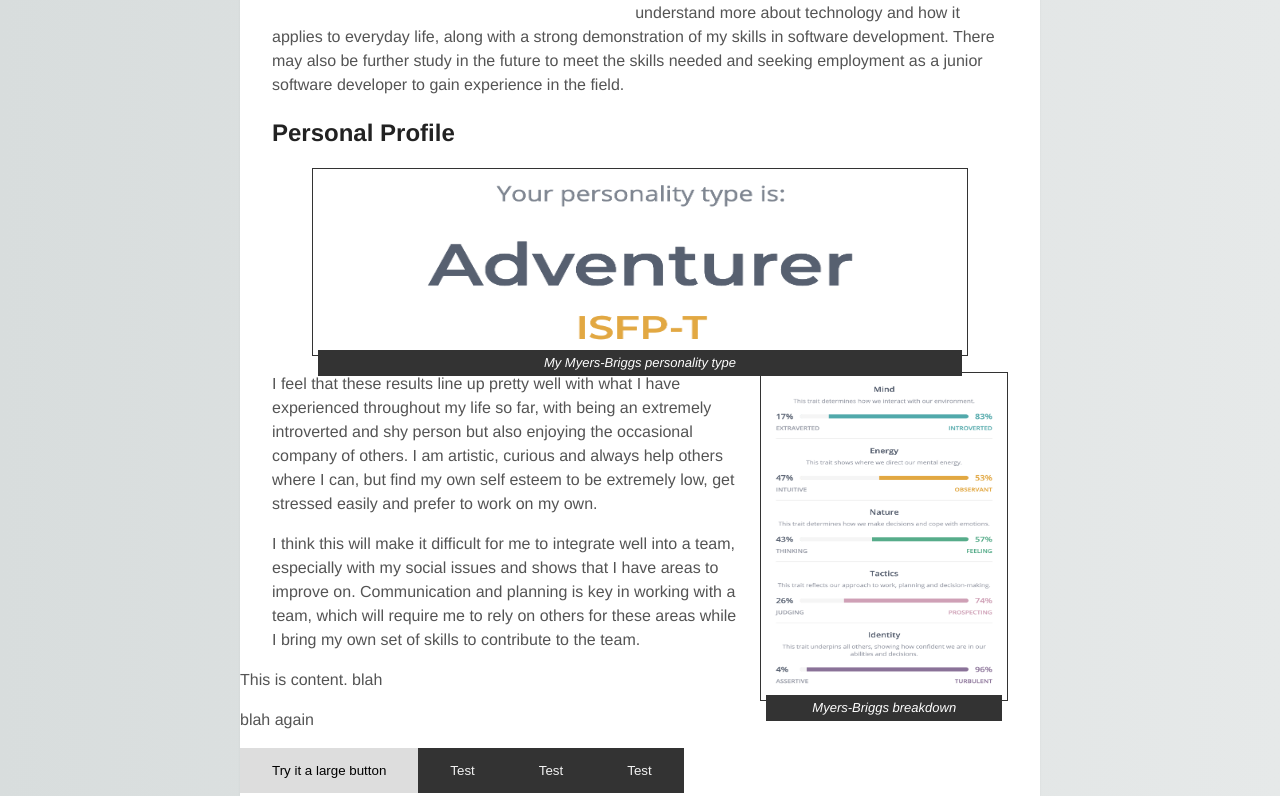
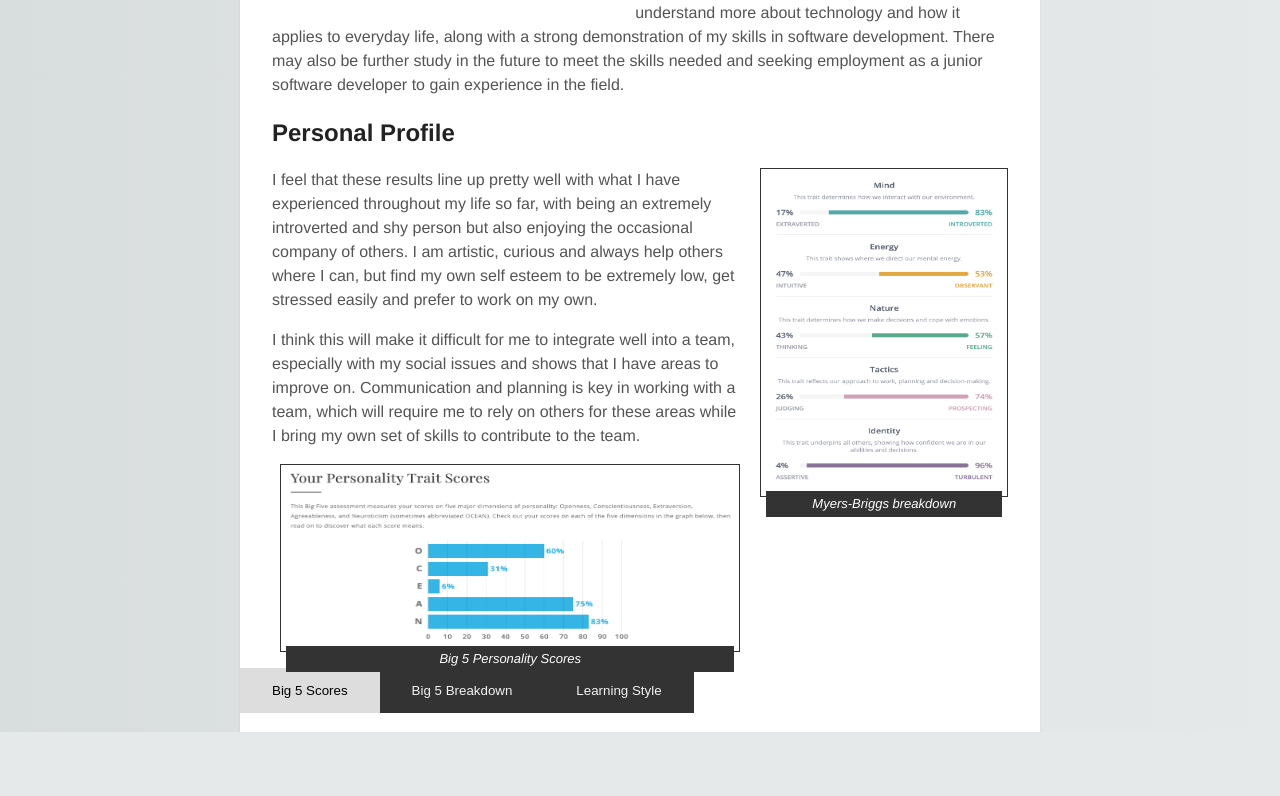
Before and after one commit to scuba156RMIT/IIT_Assignment01, a plain HTML site: page index.html in a window 1280 px wide. Shown: the part 1959-2755 px from the top of the page. After the commit the page ends 2691 px from the top, so only its background shows below. Drawn offline with Linux system fonts and the light colour scheme.

Commit message:
- Cropped images - Mved javascript to seperate file

```diff
--- a/index.html
+++ b/index.html
@@ -1,9 +1,11 @@
 <html>
+
 <head>
   <meta charset="utf-8">
   <meta http-equiv="X-UA-Compatible" content="IE=edge">
   <title>Assignment 1</title>
   <link rel="stylesheet" href="main.css">
+  <script type="text/javascript" src="javascript.js"></script>
 </head>
 
 <body>
@@ -20,7 +22,7 @@
     <h1>My Profile</h1>
     <h2 style="max-width:50%; display:inline;">About Me</h2>
 
-    <figure class="figure-right" >
+    <figure class="figure-right">
       <img src="images/profile.jpg" alt="Photo of me">
       <figcaption>Photo of me</figcaption>
     </figure>
@@ -45,7 +47,8 @@
     <figure class="figure-left">
       <img src="images/xcom.png" alt="UFO Enemy Unknown">
       <figcaption>Screenshot of UFO Enemy Unknown
-        <br>(source:<a target="_blank" href="https://en.wikipedia.org/wiki/UFO:_Enemy_Unknown#/media/File:Xcom2.png"> Wikipedia</a>)</figcaption>
+        <br>(source:<a target="_blank" href="https://en.wikipedia.org/wiki/UFO:_Enemy_Unknown#/media/File:Xcom2.png"> Wikipedia</a>)
+      </figcaption>
     </figure>
 
     <p>This has now led to me looking to obtain the qualifications I need to
@@ -92,11 +95,12 @@
     <figure class="figure-left img-thumbnail" style="width:45%; height: 65%">
       <span style="height:91.5%">
         <a target="_blank" href="images/ideal-job.png">
-          <img style="height=90%" src="images/ideal-job.png" alt="Ideal job screenshot" >
+          <img style="height=90%" src="images/ideal-job.png" alt="Ideal job screenshot">
         </a>
       </span>
       <figcaption>Screenshot of my ideal job
-        <br>(source:<a target="_blank" href="https://www.seek.com.au/job/50450243"> Seek.com.au</a>)</figcaption>
+        <br>(source:<a target="_blank" href="https://www.seek.com.au/job/50450243"> Seek.com.au</a>)
+      </figcaption>
     </figure>
 
     <p>This would include developing games using the Unity engine with C# or
@@ -121,16 +125,16 @@
 
     <h2>Personal Profile</h2>
 
-    <figure class="figure-center" style="height:25%;">
+    <!-- <figure class="figure-center" style="height:25%;">
       <span style="height:100%;">
       <img src="images/myers-briggs-type.png" alt="Myers-Briggs type" style="height:100%; width:100%;">
     </span>
       <figcaption>My Myers-Briggs personality type</figcaption>
-    </figure>
+    </figure> -->
 
     <figure class="figure-right" style="width:32%; height:45%">
       <!-- <span style="height:91.5%"> -->
-          <img style="height=90%" src="images/myers-briggs-breakdown.png" alt="Myers-Briggs breakdown" >
+      <img style="height=90%" src="images/myers-briggs-breakdown.png" alt="Myers-Briggs breakdown">
       <!-- </span> -->
       <figcaption>Myers-Briggs breakdown</figcaption>
     </figure>
@@ -150,58 +154,38 @@
       contribute to the team.</p>
   </div>
 
-  <div id="test1" class="tab-content active">This is content. blah <p> blah again</p></div>
+  <div class="tabs">
+    <div id="test1" class="tab-content active">
+      <figure class="figure-center" style="height:25%;">
+        <span style="height:100%;">
+          <img src="images/big-5-personality-scores.png" alt="Big 5 Personality Scores" style="height:100%; width:100%;">
+        </span>
+        <figcaption>Big 5 Personality Scores</figcaption>
+      </figure>
+    </div>
     <div id="test2" class="tab-content">
       <figure class="figure-center" style="height:25%;">
         <span style="height:100%;">
-      <img src="images/myers-briggs-type.png" alt="Myers-Briggs type" style="height:100%; width:100%;">
+          <img src="images/big-5-personality-breakdown.png" alt="Big 5 Personality Breakdown" style="height:100%; width:100%;">
         </span>
-      <figcaption>My Myers-Briggs personality type</figcaption>
+        <figcaption>Big 5 Personality Breakdown</figcaption>
       </figure>
     </div>
-  <div id="test3" class="tab-content">This is a test3</div>
-  <div id="test4" class="tab-content">This is a test4</div>
+    <div id="test3" class="tab-content">
+      <figure class="figure-center" style="height:25%;">
+        <span style="height:100%;">
+          <img src="images/big-5-personality-breakdown.png" alt="Big 5 Personality Breakdown" style="height:100%; width:100%;">
+        </span>
+        <figcaption>Big 5 Personality Breakdown</figcaption>
+      </figure>
+    </div>
 
 
-  <button id="test1" class="tab-button active" onclick="toggleActiveTab('test1', this)">Try it a large button</button>
-  <button id="test2" class="tab-button" onclick="toggleActiveTab('test2', this)">Test</button>
-  <button id="test3" class="tab-button" onclick="toggleActiveTab('test3', this)">Test</button>
-  <button id="test4" class="tab-button" onclick="toggleActiveTab('test4', this)">Test</button>
+    <button id="test1" class="tab-button active" onclick="toggleActiveTab('test1', this)">Big 5 Scores</button>
+    <button id="test2" class="tab-button" onclick="toggleActiveTab('test2', this)">Big 5 Breakdown</button>
+    <button id="test3" class="tab-button" onclick="toggleActiveTab('test3', this)">Learning Style</button>
 
-  <script>
-    function toggleActiveTab(id, sender) {
-      if (sender.classList.contains("active")) {
-        return;
-      }
+  </div>
+</body>
 
-      var allTabs = document.getElementsByClassName("tab-content");
-      var allTabButtons = document.getElementsByClassName("tab-button");
-      //var senderButton = sender;
-
-      sender.classList.add("active");
-
-      for (var i = 0; i < allTabs.length; i++) {
-        if (allTabs[i].id == id && !allTabs[i].classList.contains("active")) {
-          allTabs[i].classList.add("active");
-        } else {
-          allTabs[i].classList.remove("active");
-        }
-
-        if (allTabs[i].classList.contains("active")) {
-          allTabs[i].style.display = "block";
-        } else {
-          allTabs[i].style.display = "none";
-        }
-      }
-
-      for (var i = 0; i < allTabButtons.length; i++) {
-        if (allTabButtons[i].id == id) {
-          allTabButtons[i].classList.add("active");
-        } else {
-          allTabButtons[i].classList.remove("active");
-        }
-      }
-    }
-</script>
-</body>
 </html>
--- /dev/null
+++ b/javascript.js
@@ -0,0 +1,32 @@
+function toggleActiveTab(id, sender) {
+  if (sender.classList.contains("active")) {
+    return;
+  }
+
+  var allTabs = document.getElementsByClassName("tab-content");
+  var allTabButtons = document.getElementsByClassName("tab-button");
+
+  sender.classList.add("active");
+
+  for (var i = 0; i < allTabs.length; i++) {
+    if (allTabs[i].id == id && !allTabs[i].classList.contains("active")) {
+      allTabs[i].classList.add("active");
+    } else {
+      allTabs[i].classList.remove("active");
+    }
+
+    if (allTabs[i].classList.contains("active")) {
+      allTabs[i].style.display = "block";
+    } else {
+      allTabs[i].style.display = "none";
+    }
+  }
+
+  for (var i = 0; i < allTabButtons.length; i++) {
+    if (allTabButtons[i].id == id) {
+      allTabButtons[i].classList.add("active");
+    } else {
+      allTabButtons[i].classList.remove("active");
+    }
+  }
+}
--- a/main.css
+++ b/main.css
@@ -133,7 +133,14 @@ figure {
   color: black;
 }
 
+.tabs {
+
+}
+
 .tab-content.active {
+  padding: none;
+  margin: none;
+  align: left;
   /* color:blue; */
   /* background-color: #4CAF50; /* Green */ */
 }
```
Also changed, not shown: images/big-5-personality-1.png (deleted), images/big-5-personality-2.png (deleted), images/big-5-personality-3.png (deleted), images/big-5-personality-breakdown.png (added), images/big-5-personality-scores.png (added), images/learning-style-1.png, images/learning-style.png. Lines whose indentation alone changed are shown as unchanged.
